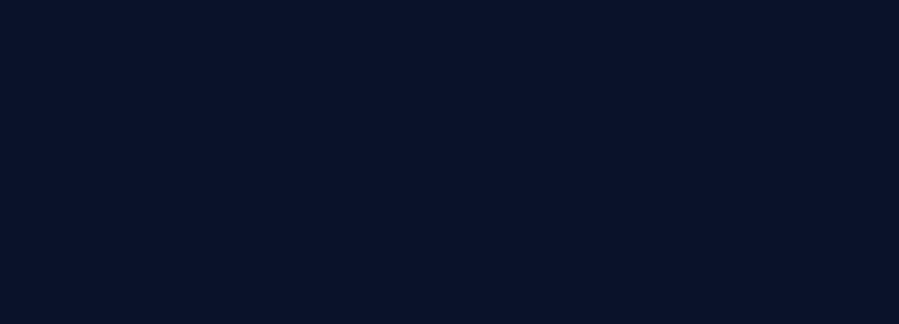
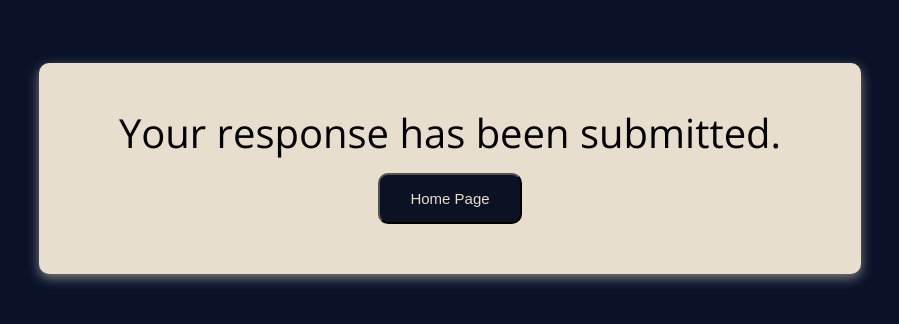
Before and after one commit to Sheikh-Yawar/super-assistant-assignment, a React (Vite) app in the folder frontend/: page /submit in a window 1280 px wide. Before the commit this address had no page. Shown: the part 202-526 px from the top of the page, without its empty margins (146-1045 px from the left). Built offline with nearby package versions, Linux system fonts and the light colour scheme.

Commit message:
Final Touch

```diff
--- a/frontend/src/App.jsx
+++ b/frontend/src/App.jsx
@@ -13,6 +13,7 @@ import { toast } from "react-toastify";
 
 import "react-toastify/dist/ReactToastify.css";
 import "./styles/App.css";
+import Submit from "./components/Submit";
 
 function App() {
 	const [questionType, setQuestionType] = useState("CategorizeQuestion");
@@ -29,7 +30,7 @@ function App() {
 			setIsLoading(true);
 			try {
 				const response = await fetch(
-					"https://formbuilderapi.onrender.com/fetch",
+					"https://formbuilder1234.netlify.app/fetch",
 					{
 						method: "GET",
 						headers: {
@@ -81,7 +82,7 @@ function App() {
 		formData.append("image", imageFile);
 		formData.append("id", id);
 		const response = await fetch(
-			"https://formbuilderapi.onrender.com/upload-image",
+			"https://formbuilder1234.netlify.app/upload-image",
 			{
 				method: "POST",
 				body: formData,
@@ -99,7 +100,7 @@ function App() {
 
 	const request = async (dataObj) => {
 		try {
-			const response = await fetch("https://formbuilderapi.onrender.com/save", {
+			const response = await fetch("https://formbuilder1234.netlify.app/save", {
 				method: "POST",
 				headers: {
 					"Content-Type": "application/json",
@@ -166,7 +167,7 @@ function App() {
 		});
 		try {
 			const response = await fetch(
-				`https://formbuilderapi.onrender.com/delete/${index}`,
+				`https://formbuilder1234.netlify.app/delete/${index}`,
 				{
 					method: "DELETE",
 					headers: {
@@ -326,6 +327,7 @@ function App() {
 				exact
 				element={<PreviewApp data={questionsData} headerData={headerData} />}
 			/>
+			<Route path="/submit" exact element={<Submit />} />
 		</Routes>
 	);
 }
--- a/frontend/src/components/Authenticate.jsx
+++ b/frontend/src/components/Authenticate.jsx
@@ -32,7 +32,7 @@ function Authenticate({ action }) {
 			setIsLoading(true);
 			const updatedAction = action.toLowerCase();
 			const response = await fetch(
-				`https://formbuilderapi.onrender.com/${updatedAction}`,
+				`https://formbuilder1234.netlify.app/${updatedAction}`,
 				{
 					method: "POST",
 					headers: {
--- a/frontend/src/components/CategorizeQuestion.jsx
+++ b/frontend/src/components/CategorizeQuestion.jsx
@@ -156,6 +156,7 @@ function CatagorizeQuestion({
 
 								<input
 									type="file"
+									accept="image/*"
 									id={uniqueIdentifier}
 									style={{ display: "none" }}
 									onChange={handleImageChange}
--- a/frontend/src/components/ComprehensionQuestion.jsx
+++ b/frontend/src/components/ComprehensionQuestion.jsx
@@ -143,6 +143,7 @@ function ComprehensionQuestion({
 
 								<input
 									type="file"
+									accept="image/*"
 									id={uniqueIdentifier}
 									style={{ display: "none" }}
 									onChange={handleImageChange}
--- a/frontend/src/components/FormHeader.jsx
+++ b/frontend/src/components/FormHeader.jsx
@@ -75,6 +75,7 @@ function FormHeader({ saveData, data }) {
 
 						<input
 							type="file"
+							accept="image/*"
 							id="imageInputFormHeader"
 							style={{ display: "none" }}
 							onChange={handleImageChange}
--- /dev/null
+++ b/frontend/src/components/Submit.jsx
@@ -0,0 +1,20 @@
+import { useNavigate } from "react-router-dom";
+import "../styles/Submit.css";
+
+function Submit() {
+	const navigate = useNavigate();
+	const handleButtonClick = () => {
+		navigate("/builder", { replace: true });
+	};
+
+	return (
+		<div className="submitContainer">
+			<div className="submitBox">
+				<div>Your response has been submitted.</div>
+				<button onClick={handleButtonClick}>Home Page</button>
+			</div>
+		</div>
+	);
+}
+
+export default Submit;
--- a/frontend/src/preview/PreviewApp.jsx
+++ b/frontend/src/preview/PreviewApp.jsx
@@ -35,6 +35,8 @@ function PreviewApp({ data, headerData }) {
 				navigate("/", { replace: true });
 			}, 2000);
 		}
+
+		navigate("/submit", { replace: true });
 	};
 
 	const questions = data.map((questionData, index) => {
--- a/frontend/src/preview/components/CategoriseQuestionPreview.jsx
+++ b/frontend/src/preview/components/CategoriseQuestionPreview.jsx
@@ -95,9 +95,11 @@ function CatagorizeQuestionPreview({ data, saveData }) {
 					))}
 				</div>
 			</div>
-			<div className="questionImage">
-				<img src={data && data.image ? data.image : ""} />
-			</div>
+			{data && data.image ? (
+				<div className="questionImage">
+					<img src={data && data.image ? data.image : ""} />
+				</div>
+			) : null}
 			<div className="saveAndReset">
 				<button
 					className="previewSave"
--- a/frontend/src/preview/components/PreviewHeader.jsx
+++ b/frontend/src/preview/components/PreviewHeader.jsx
@@ -4,7 +4,7 @@ function PreviewHeader({ data }) {
 			className="previewHeader"
 			style={{
 				backgroundImage:
-					data.length > 0 && data[0].image ? `url(${data.image})` : "none",
+					data.length > 0 && data[0].image ? `url(${data[0].image})` : "none",
 				backgroundRepeat: "no-repeat",
 				backgroundPosition: "center",
 				backgroundSize: "cover",
--- /dev/null
+++ b/frontend/src/styles/Submit.css
@@ -0,0 +1,34 @@
+.submitContainer{
+    display: flex;
+    width: 90vw;
+    height: 90vh;
+    align-items: center;
+    justify-content: center;
+}
+
+.submitBox{
+    display: flex;
+    flex-direction: column;
+    align-items: center;
+    justify-content: center;
+    text-align: center;
+    background-color: #E7DECD;
+    padding: 5rem 8rem;
+    box-shadow: grey 0px 4px 12px;
+    border-radius: 1rem;
+    gap: 2rem;
+}
+
+.submitBox > div{
+    font-size: 4rem;
+}
+
+.submitBox > button{
+    font-size: 1.5rem;
+    background-color: #0A1224;
+    padding: 1.5rem 3rem;
+    border-radius: 1rem;
+    cursor: pointer;
+    color: #E7DECD;
+    text-align: center;
+}
```
Also changed, not shown: 7 other files (tests, documents, lock files or other folders).
